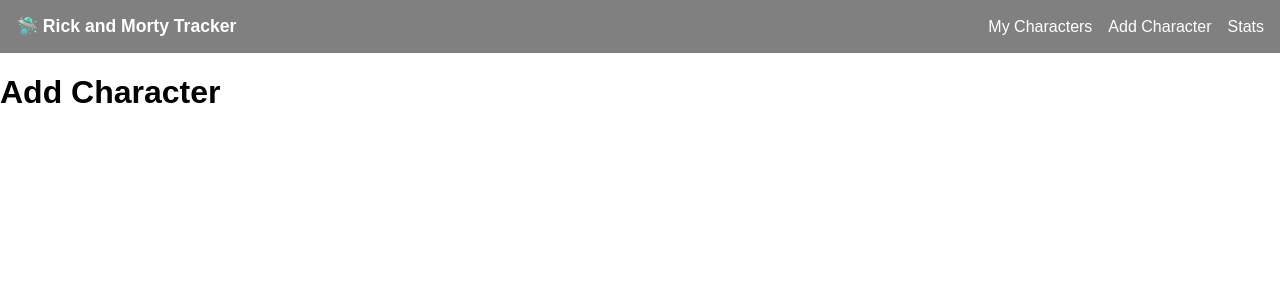
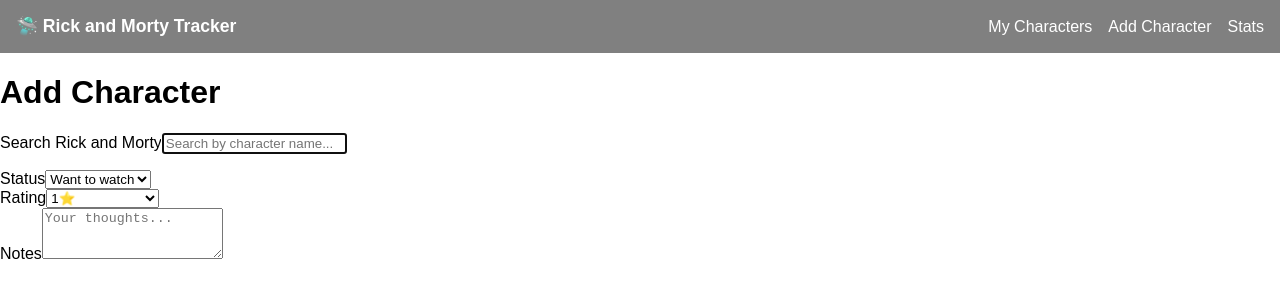
Before and after one commit to jdobbs34/SBA.320, a React (Vite) app: page /add in a window 1280 px wide. Shown: the top 300 px of the page. Built offline with nearby package versions, Linux system fonts and the light colour scheme.

Commit message:
4th commit

```diff
--- a/src/index.css
+++ b/src/index.css
@@ -35,3 +35,12 @@
 nav a:hover {
   text-decoration: underline;
 }
+
+.search-results {
+  border: 1px solid #ddd;
+  border-radius: 4px;
+  background: white;
+  margin-bottom: 1rem;
+  max-height: 300px;
+  overflow-y: auto;
+}
--- a/src/pages/AddCharacterPage.jsx
+++ b/src/pages/AddCharacterPage.jsx
@@ -1,3 +1,141 @@
-export default function AddCharacterPage() {
-  return <h1>Add Character</h1>
+import { useState, useRef, useEffect } from "react";
+import { useNavigate } from "react-router-dom";
+
+export default function AddCharacterPage({ setCharacters }) {
+  const navigate = useNavigate();
+
+  const [results, setResults] = useState([]);
+
+  const searchRef = useRef(null);
+  const nameRef = useRef(null);
+  const speciesRef = useRef(null);
+  const statusRef = useRef(null);
+  const ratingRef = useRef(null);
+  const notesRef = useRef(null);
+
+  const resultsRef = useRef(null);
+  const errorRef = useRef(null);
+  const imageRef = useRef(null);
+  const timerRef = useRef(null);
+  const apiIdRef = useRef("");
+
+  useEffect(() => {
+    searchRef.current.focus();
+  }, []);
+
+  useEffect(() => {
+    const input = searchRef.current;
+
+    const handleInput = () => {
+      clearTimeout(timerRef.current);
+      const query = input.value.trim();
+
+      if (query.length < 2) {
+        setResults([]);
+        return;
+      }
+
+      timerRef.current = setTimeout(async () => {
+        const res = await fetch(
+          `https://rickandmortyapi.com/api/character?name=${encodeURIComponent(query)}`,
+        );
+        const data = await res.json();
+        setResults(data.results || []);
+      }, 400);
+    };
+
+    input.addEventListener(`input`, handleInput);
+    return () => input.removeEventListener("input", handleInput);
+  }, []);
+
+  const handleSelect = (character) => {
+    selectedRef.current = character;
+    searchRef.current.value = character.name;
+    setResults([]);
+  };
+
+  const handleSave = () => {
+    if (!selectedRef.current) {
+      errorRef.current.textContent = "Please select a character first";
+      errorRef.current.style.display = "book";
+      return;
+    }
+
+    const newCharacter = {
+      id: Date.now().toString(),
+      name: selectedRef.current.name,
+      image: selectedRef.current.image,
+      species: selectedRef.current.species,
+      origin: selectedRef.current.origin.name,
+      status: statusRef.current.value,
+      rating: selectedRef.current.value
+        ? Number(ratingRef.current.value)
+        : null,
+      notes: notesRef.current.value.trim(),
+    };
+
+    setCharacters((prev) => [newCharacter, ...prev]);
+    navigate("/");
+  };
+
+  return (
+    <div className="page">
+      <h1>Add Character</h1>
+
+      <div>
+        <label>Search Rick and Morty</label>
+        <input ref={searchRef} placeholder="Search by character name..." />
+      </div>
+
+      {results.length > 0 && (
+        <div className="search-results">
+          {results.map((character) => (
+            <div
+              key={character.id}
+              className="book-card"
+              style={{ cursor: "pointer" }}
+              onClick={() => handleSelect(character)}>
+              <img src={character.image} alt={character.name} />
+              <div>
+                <h3>{character.name}</h3>
+                <p>{character.species}</p>
+                <p>{character.origin.name}</p>
+              </div>
+            </div>
+          ))}
+        </div>
+      )}
+
+      <div className="form-group" style={{ marginTop: "1rem" }}>
+        <label>Status</label>
+        <select ref={statusRef} defaultValue="want to watch">
+          <option value="want to watch">Want to watch</option>
+          <option value="watching">Watching</option>
+          <option value="watched">Watched</option>
+        </select>
+      </div>
+
+      <div className="form-group">
+        <label>Rating</label>
+        <select ref={ratingRef} defaultValue="">
+          <option value="1">1⭐</option>
+          <option value="2">2⭐⭐</option>
+          <option value="3">3⭐⭐⭐</option>
+          <option value="4">4⭐⭐⭐⭐</option>
+          <option value="5">5⭐⭐⭐⭐⭐</option>
+        </select>
+      </div>
+
+      <div className="form-group" >
+        <label>Notes</label>
+        <textarea ref={notesRef} rows='3' placeholder="Your thoughts..." ></textarea>
+      </div>
+
+      <p ref={errorRef} style={{ display: 'none', color: 'red', marginBottom: '1rem'}} >
+
+        <button onClick={()=> navigate('/')} >Cancel</button>
+        <button className="btn-primary" onClick={handleSave} >Save</button>
+      </p>
+    </div>
+  );
 }
--- a/src/pages/CharacterListPage.jsx
+++ b/src/pages/CharacterListPage.jsx
@@ -77,12 +77,21 @@
             )}
             <div>
               <h3>{character.name}</h3>
-              <p>{character.name}</p>
-              <p>{character.name}</p>
+              <p>{character.species}</p>
+              <p>{character.origin}</p>
+              <p>{character.status}</p>
               {character.rating && <p>{"⭐".repeat(character.rating)}</p>}
-              <div style={{marginTop:' 0.5rem'}} >
-                <button className="btn-primary" onClick={() => navigate(`/character/${character.id}`)}>Edit</button>
-                <button className="btn-danger" onClick={() => handleDelete(character.id)}>Delete</button>
+              <div style={{ marginTop: " 0.5rem" }}>
+                <button
+                  className="btn-primary"
+                  onClick={() => navigate(`/character/${character.id}`)}>
+                  Edit
+                </button>
+                <button
+                  className="btn-danger"
+                  onClick={() => handleDelete(character.id)}>
+                  Delete
+                </button>
               </div>
             </div>
           </div>
```
